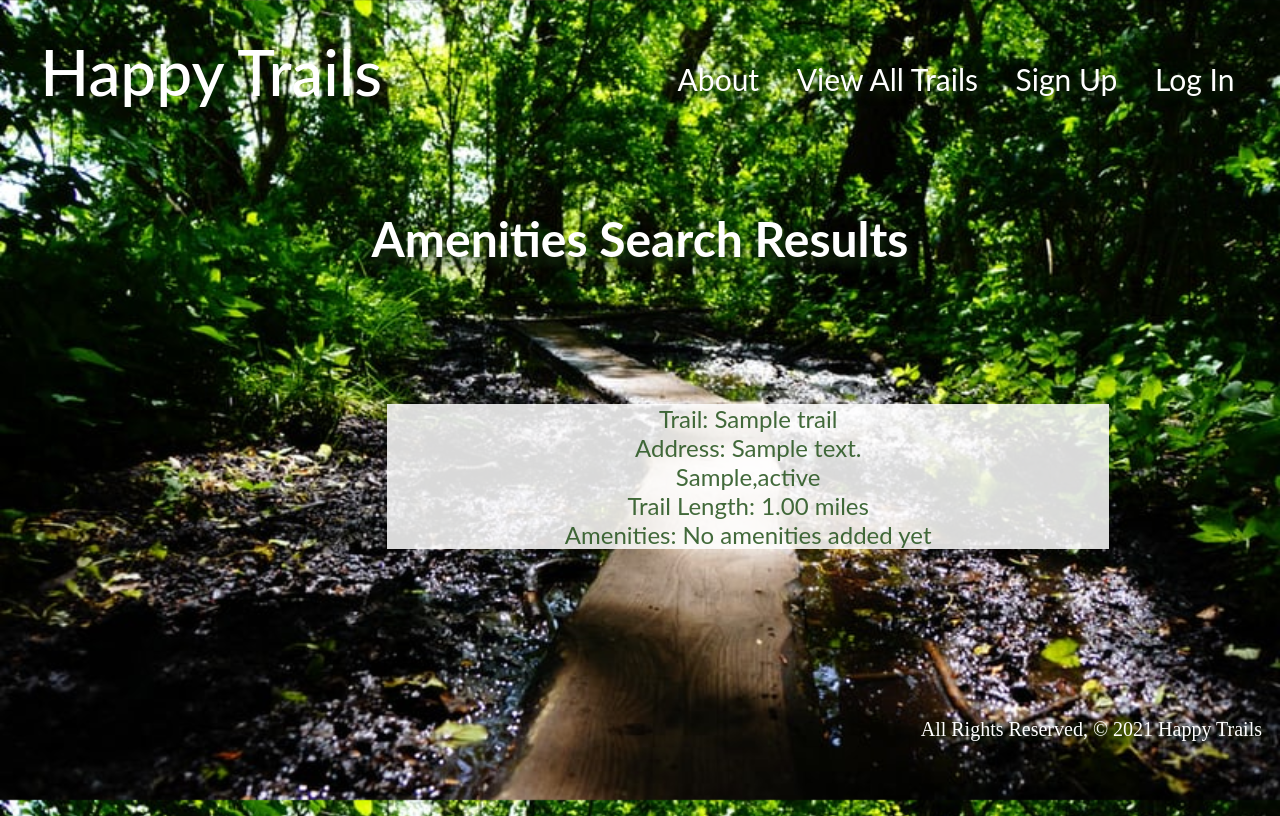
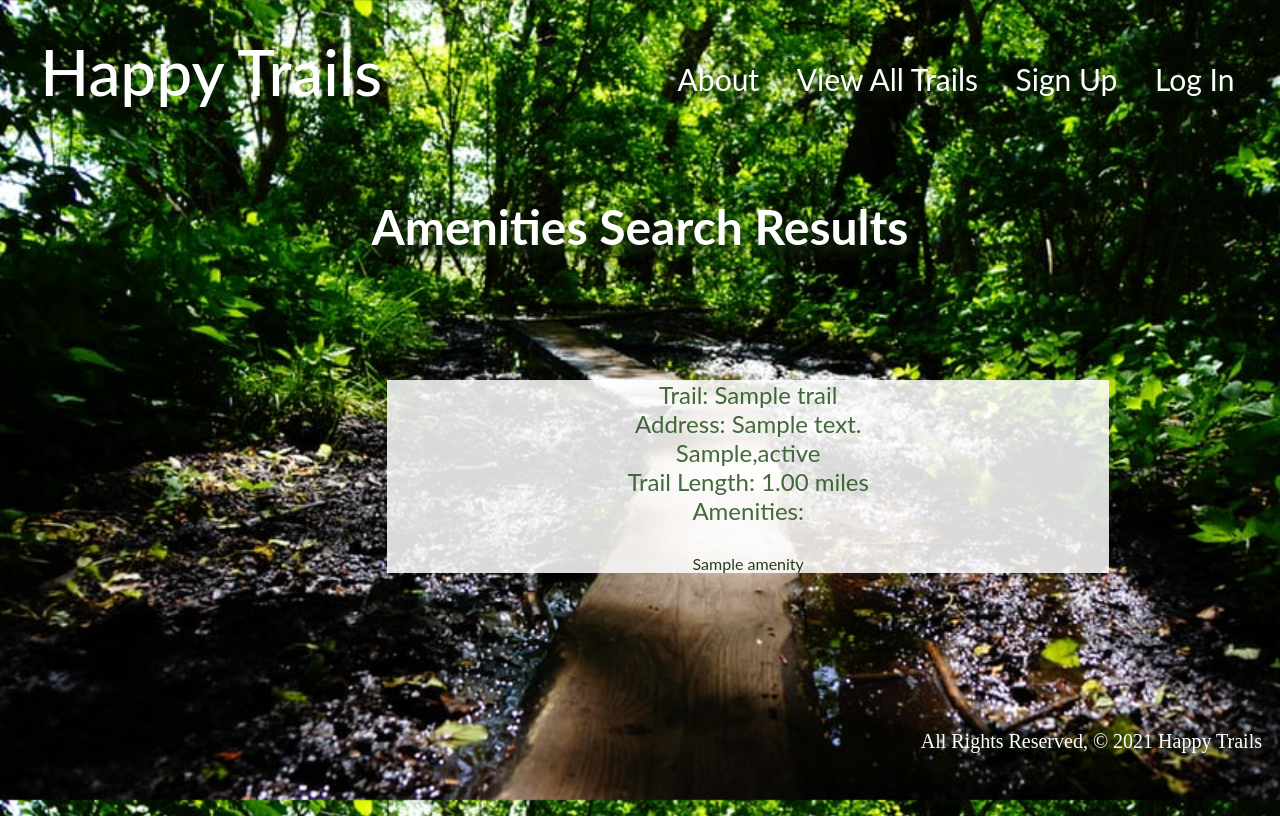
Before and after one commit to awojdyla89/Happy-Trails, a Django app: template main_app/templates/amenities_search_results.html in a window 1280 px wide. Run offline with Django 3.2, Linux system fonts and the light colour scheme; the template is opened without the code that fills it: values that come from a table or form of the project are taken from there, others are empty; tables that the repository leaves empty hold one stand-in row (values such as "Sample post").

Commit message:
fixed issue

```diff
--- a/main_app/templates/amenities_search_results.html
+++ b/main_app/templates/amenities_search_results.html
@@ -10,12 +10,14 @@
                 <div class="trail_detail">
                     <span class="card-title" id="specifics">Trail: {{ trail.name }}<br>
                         Address: {{ trail.address }}<br> {{ trail.city}},{{ trail.state }}<br>
-                        Trail Length: {{ trail.trail_length }} miles<br></span>
-                    <div class="amenities_list"> {% if amenities.length %}
-                        Amenities: {{ trail.amenities }}
-                        {%else %}
-                        Amenities: No amenities added yet
-                        {% endif %}
+                        Trail Length: {{ trail.trail_length }} miles<br>
+                    </span>
+                    <div class="amenities_list">Amenities:</div><br>
+                        {% for amenity in trail.amenities.all %}
+                        <section class="amenities">
+                            <div >{{amenity.name}}</div>
+                        </section>
+                        {% endfor %}
                     </div>
                 </div>
             </div>
```
Also changed, not shown: main_app/templates/trails_search_results.html (+6 -9 lines).
